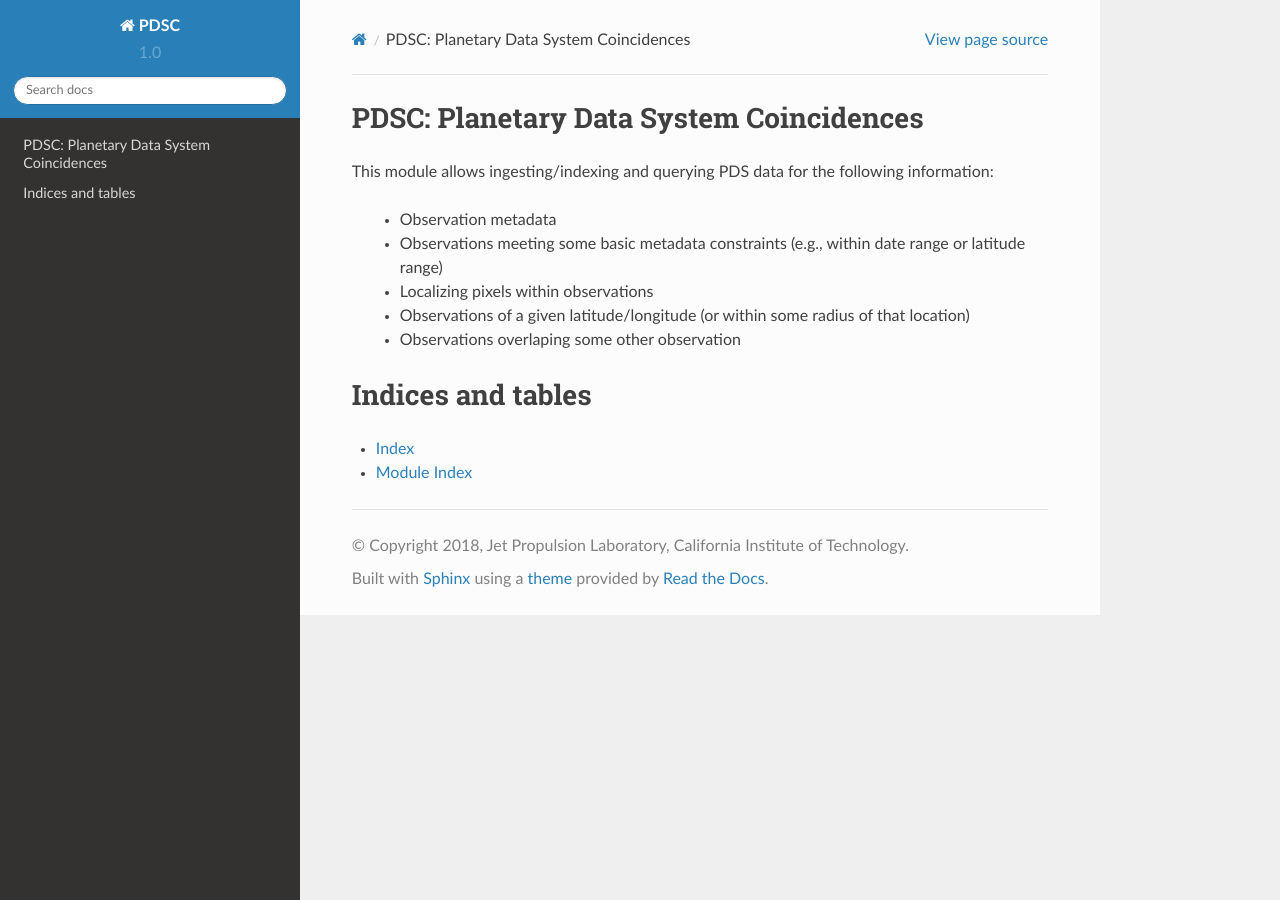
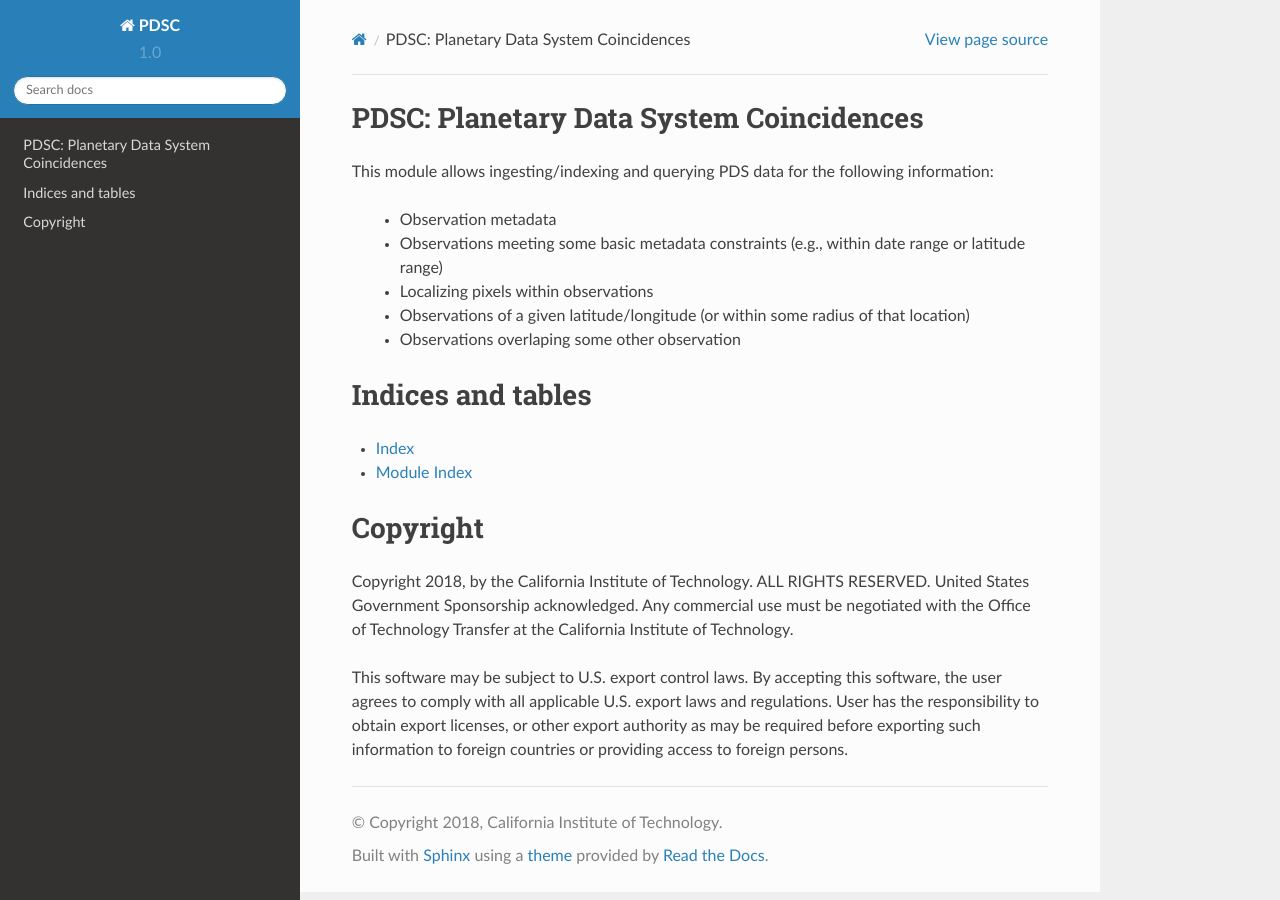
Before and after one commit to JPLMLIA/pdsc, a Sphinx documentation site: the page built from docs/index.rst, in a window 1280 px wide. Built offline with Sphinx 7.4.7 and the Read the Docs theme 2.0.0, drawn with Linux system fonts in a browser that asks for light colours.

Commit message:
add copyright statement

```diff
--- a/docs/conf.py
+++ b/docs/conf.py
@@ -56,7 +56,7 @@ master_doc = 'index'
 
 # General information about the project.
 project = u'PDSC'
-copyright = u'2018, Jet Propulsion Laboratory, California Institute of Technology'
+copyright = u'2018, California Institute of Technology'
 author = u'Gary Doran'
 
 # The version info for the project you're documenting, acts as replacement for
--- a/docs/index.rst
+++ b/docs/index.rst
@@ -20,3 +20,17 @@ Indices and tables
 
 * :ref:`genindex`
 * :ref:`modindex`
+
+Copyright
+=========
+
+Copyright 2018, by the California Institute of Technology. ALL RIGHTS RESERVED.
+United States Government Sponsorship acknowledged. Any commercial use must be
+negotiated with the Office of Technology Transfer at the California Institute
+of Technology.
+
+This software may be subject to U.S. export control laws. By accepting this
+software, the user agrees to comply with all applicable U.S. export laws and
+regulations. User has the responsibility to obtain export licenses, or other
+export authority as may be required before exporting such information to
+foreign countries or providing access to foreign persons.
```
